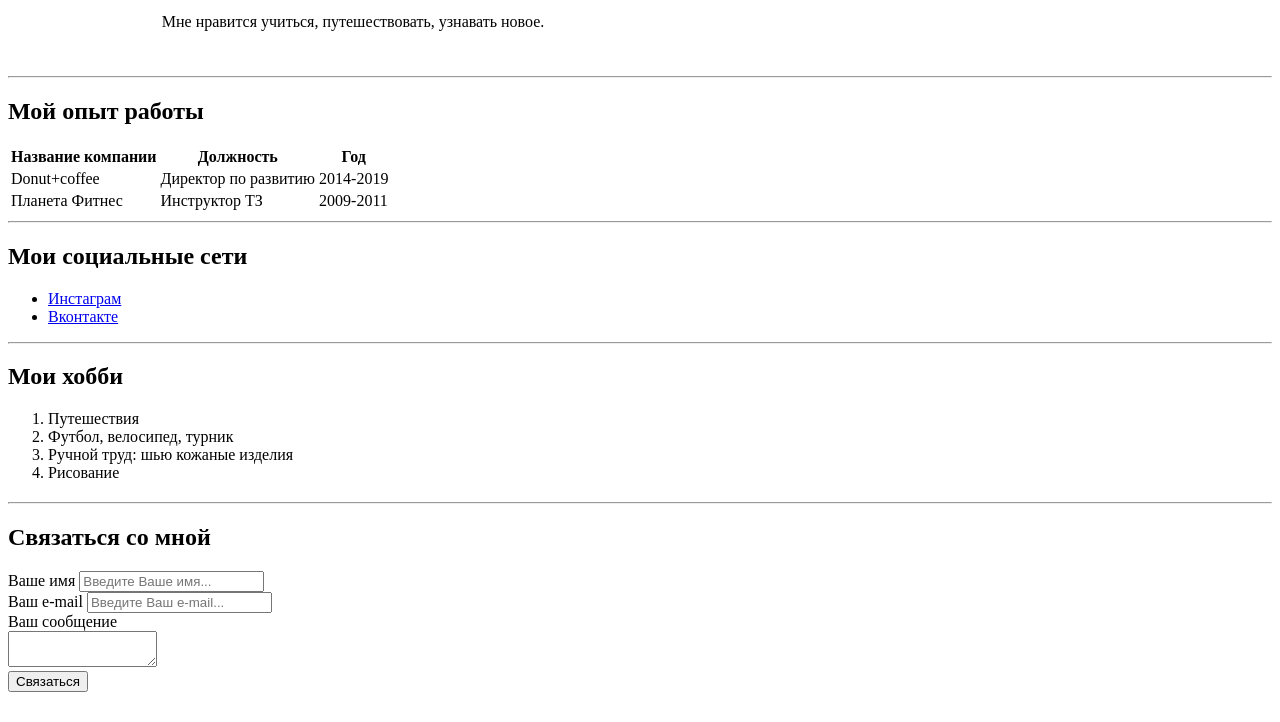
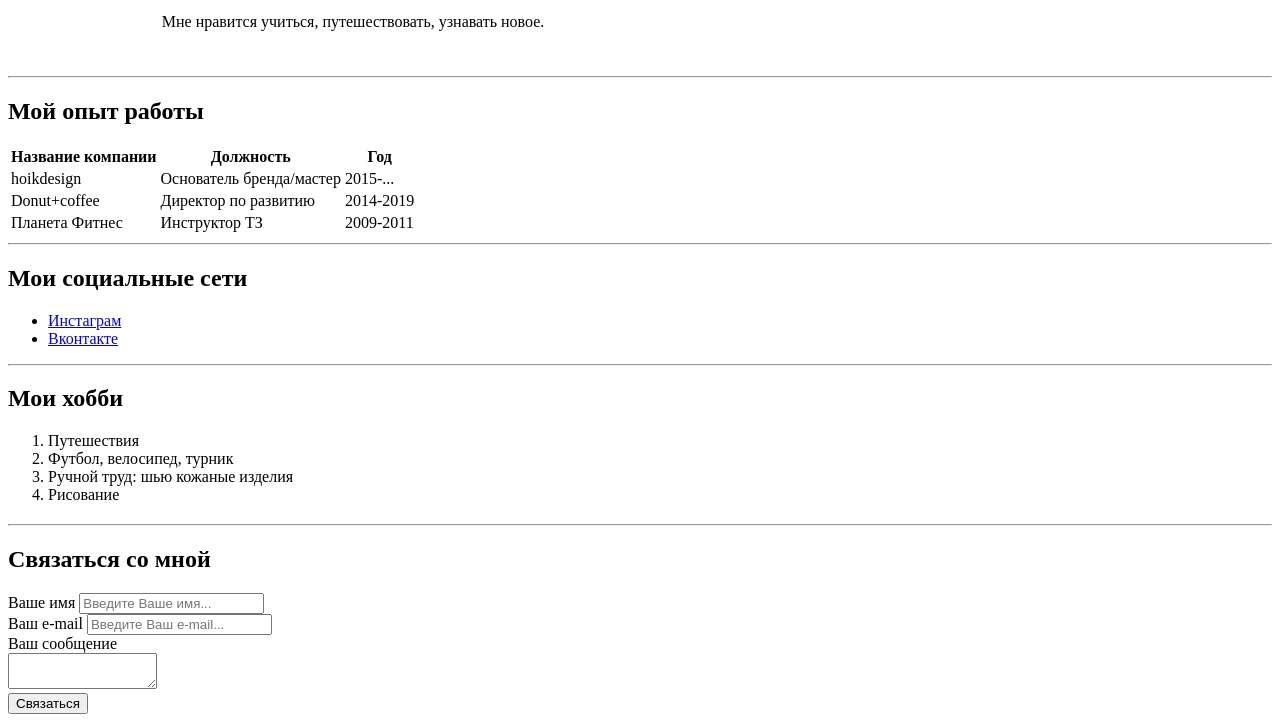
Before and after one commit to NatashaArto/cv, a plain HTML site: page index.html in a window 1280 px wide. Shown: the part 130-852 px from the top of the page. Before the commit the page ends 830 px from the top, so only its background shows below. Drawn offline with Linux system fonts and the light colour scheme.

Commit message:
Update index.html

```diff
--- a/index.html
+++ b/index.html
@@ -20,6 +20,11 @@
         <th>Название компании</th>
         <th>Должность</th>
         <th>Год</th>
+      </tr>
+      <tr>
+        <td>hoikdesign</td>
+        <td>Основатель бренда/мастер</td>
+        <td>2015-...</td>
       </tr>
       <tr>
         <td>Donut+coffee</td>
```
